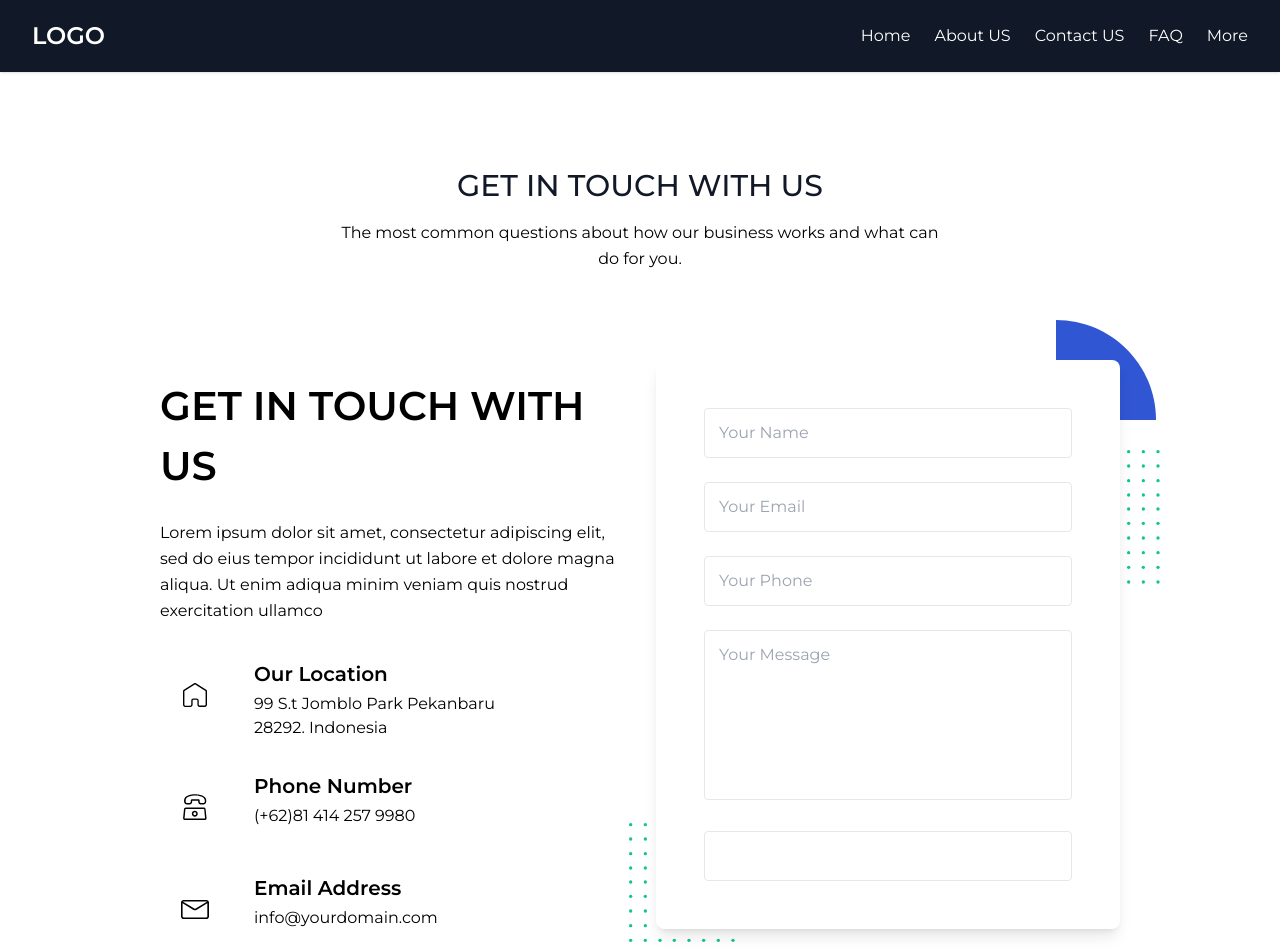
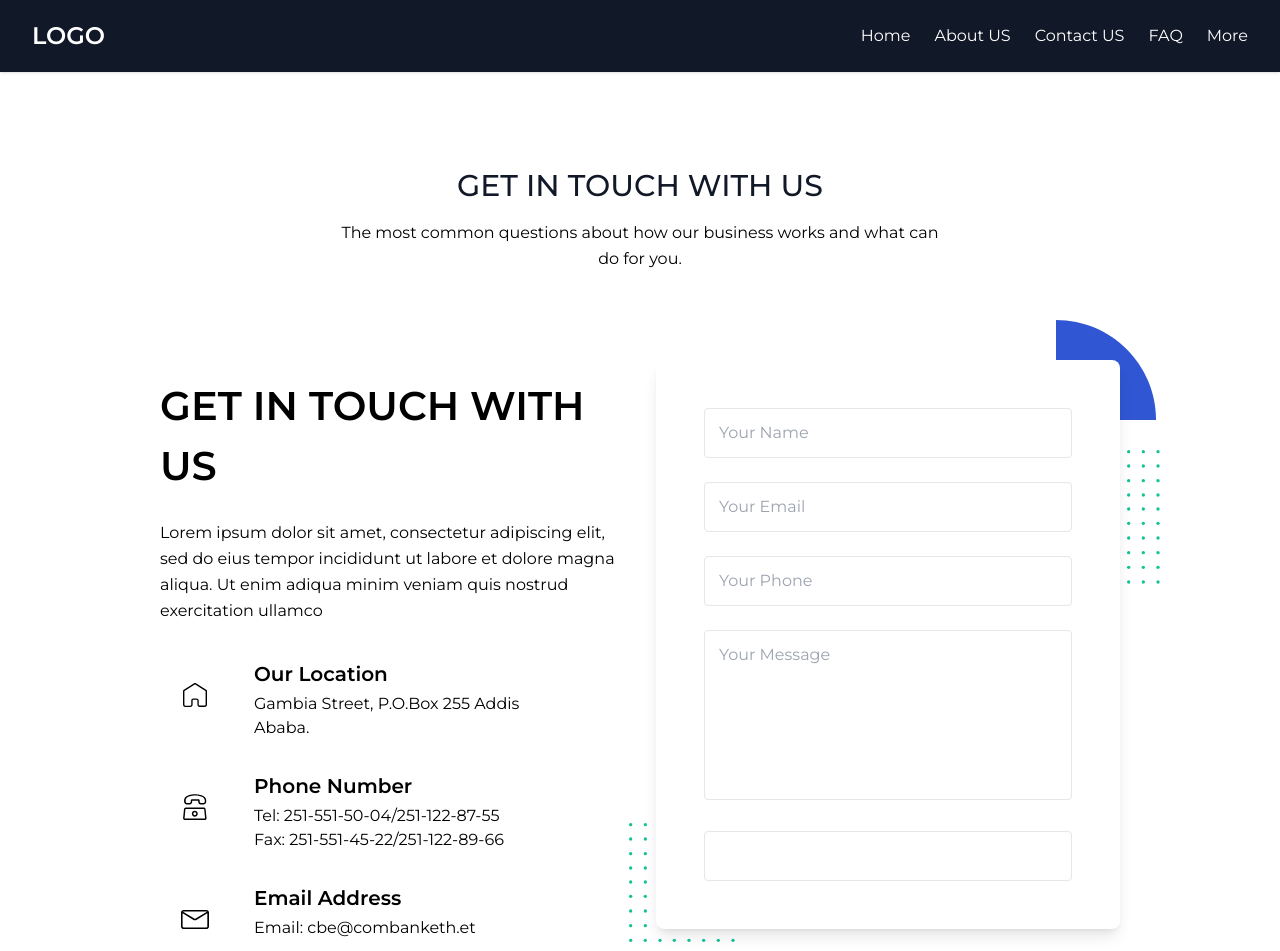
Before and after one commit to abenooo/admin_dashboard, a React (Create React App) app: page /contact in a window 1280 px wide. Shown: the top 951 px of the page. Built offline with nearby package versions, Linux system fonts and the light colour scheme.

Commit message:
Update contact page

```diff
--- a/src/componets/Client/Contact.jsx
+++ b/src/componets/Client/Contact.jsx
@@ -72,7 +72,7 @@ function Contact() {
                     Our Location
                   </h4>
                   <p className="text-base text-body-color">
-                    99 S.t Jomblo Park Pekanbaru 28292. Indonesia
+                    Gambia Street, P.O.Box 255 Addis Ababa.
                   </p>
                 </div>
               </div>
@@ -110,7 +110,8 @@ function Contact() {
                     Phone Number
                   </h4>
                   <p className="text-base text-body-color">
-                    (+62)81 414 257 9980
+                    Tel: 251-551-50-04/251-122-87-55 Fax:
+                    251-551-45-22/251-122-89-66
                   </p>
                 </div>
               </div>
@@ -146,7 +147,7 @@ function Contact() {
                     Email Address
                   </h4>
                   <p className="text-base text-body-color">
-                    info@yourdomain.com
+                  Email: cbe@combanketh.et
                   </p>
                 </div>
               </div>
```
